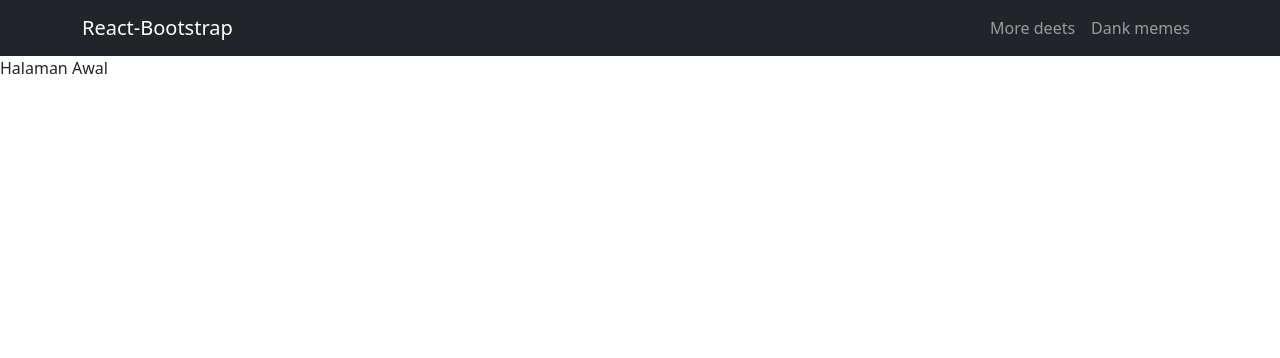
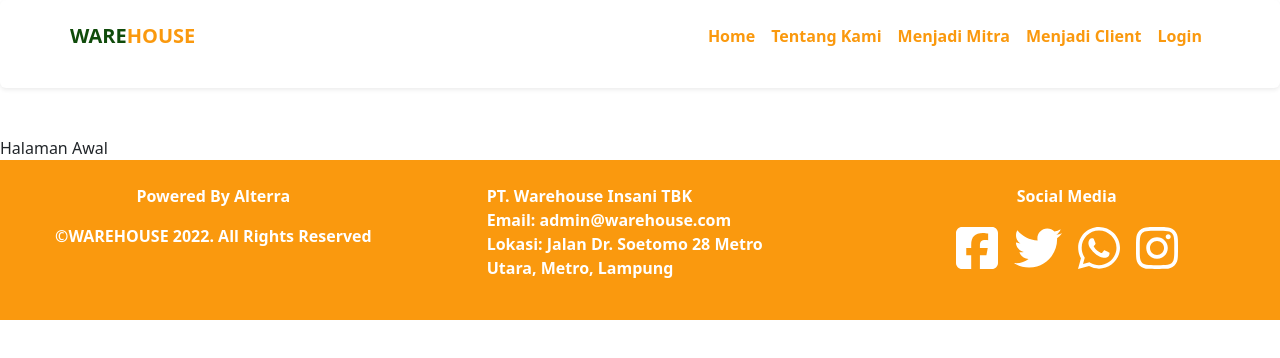
Before and after one commit to ALTA-Capstone-Project-4/FE-Dashboard, a Next.js app: page / in a window 1280 px wide. Shown: the top 358 px of the page. Built offline with nearby package versions, Linux system fonts and the light colour scheme.

Commit message:
add component navbar and footer, navbar not dinamic yet

```diff
--- /dev/null
+++ b/component/footer.jsx
@@ -0,0 +1,34 @@
+import 'bootstrap/dist/css/bootstrap.min.css';
+import { FontAwesomeIcon } from '@fortawesome/react-fontawesome'
+import { faFacebookSquare, faInstagram, faTwitter, faWhatsapp } from '@fortawesome/free-brands-svg-icons'
+
+function Footer() {
+  return (
+    <div className="container-fluid yellow-background text-white fw-semibold">
+        <div className='row py-4'>
+            <div className='col text-center'>
+                <p>Powered By Alterra</p>
+                <p>©WAREHOUSE 2022. All Rights Reserved</p>
+            </div>
+            <div className='col'>
+                <div className='px-5'>
+                <p className="m-0">PT. Warehouse Insani TBK</p>
+                <p className="m-0">Email: admin@warehouse.com</p>
+                <p>Lokasi: Jalan Dr. Soetomo 28 Metro Utara, Metro, Lampung</p>
+                </div>
+            </div>
+            <div className='col'>
+                <div className='px-4 text-center'>
+                <p>Social Media</p>
+                <FontAwesomeIcon icon={faFacebookSquare} size="3x" className='px-2'/>
+                <FontAwesomeIcon icon={faTwitter} size="3x" className='px-2'/>
+                <FontAwesomeIcon icon={faWhatsapp} size="3x" className='px-2'/>
+                <FontAwesomeIcon icon={faInstagram} size="3x" className='px-2'/>
+                </div>
+            </div>
+        </div>
+    </div>
+  )
+}
+
+export default Footer
--- a/component/navbarcomp.jsx
+++ b/component/navbarcomp.jsx
@@ -5,18 +5,19 @@ import 'bootstrap/dist/css/bootstrap.min.css';
 function NavbarComp() {
   return (
     <div>
-      <Navbar collapseOnSelect expand="lg" bg="dark" variant="dark">
-      <Container>
-        <Navbar.Brand href="#home">React-Bootstrap</Navbar.Brand>
+      <Navbar collapseOnSelect expand="lg" className="shadow-sm p-3 mb-5 bg-body rounded fw-semibold">
+      <Container className="px-0">
+        <Navbar.Brand href="#home"><p className="yellow-font"><span className='green-font'>WARE</span>HOUSE</p></Navbar.Brand>
         <Navbar.Toggle aria-controls="responsive-navbar-nav" />
         <Navbar.Collapse id="responsive-navbar-nav">
           <Nav className="me-auto">
           </Nav>
           <Nav>
-            <Nav.Link href="#deets">More deets</Nav.Link>
-            <Nav.Link eventKey={2} href="#memes">
-              Dank memes
-            </Nav.Link>
+            <Nav.Link href="#home"><p className="yellow-font">Home</p></Nav.Link>
+            <Nav.Link href="#tentang-kami"><p className="yellow-font">Tentang Kami</p></Nav.Link>
+            <Nav.Link href="#menjadi-mitra"><p className="yellow-font">Menjadi Mitra</p></Nav.Link>
+            <Nav.Link href="#menjadi-client"><p className="yellow-font">Menjadi Client</p></Nav.Link>
+            <Nav.Link href="#login"><p className="yellow-font">Login</p ></Nav.Link>
           </Nav>
         </Navbar.Collapse>
       </Container>
--- a/package.json
+++ b/package.json
@@ -9,6 +9,9 @@
     "lint": "next lint"
   },
   "dependencies": {
+    "@fortawesome/free-brands-svg-icons": "^6.2.0",
+    "@fortawesome/free-solid-svg-icons": "^6.2.0",
+    "@fortawesome/react-fontawesome": "^0.2.0",
     "bootstrap": "^5.2.1",
     "next": "12.3.1",
     "react": "18.2.0",
--- a/pages/index.js
+++ b/pages/index.js
@@ -1,10 +1,12 @@
 import NavbarComp from "../component/navbarcomp"
+import Footer from "../component/footer"
 
 export default function Home() {
   return (
     <div>
       <NavbarComp/>
       Halaman Awal
+      <Footer/>
     </div>
   )
 }
--- a/styles/globals.css
+++ b/styles/globals.css
@@ -1,26 +1,11 @@
-html,
-body {
-  padding: 0;
-  margin: 0;
-  font-family: -apple-system, BlinkMacSystemFont, Segoe UI, Roboto, Oxygen,
-    Ubuntu, Cantarell, Fira Sans, Droid Sans, Helvetica Neue, sans-serif;
+.yellow-font {
+  color: #FA990E;
 }
 
-a {
-  color: inherit;
-  text-decoration: none;
+.yellow-background {
+  background-color: #FA990E;
 }
 
-* {
-  box-sizing: border-box;
+.green-font {
+  color: #104B0B;
 }
-
-@media (prefers-color-scheme: dark) {
-  html {
-    color-scheme: dark;
-  }
-  body {
-    color: white;
-    background: black;
-  }
-}
```
Also changed, not shown: 1 other file (tests, documents, lock files or other folders).
